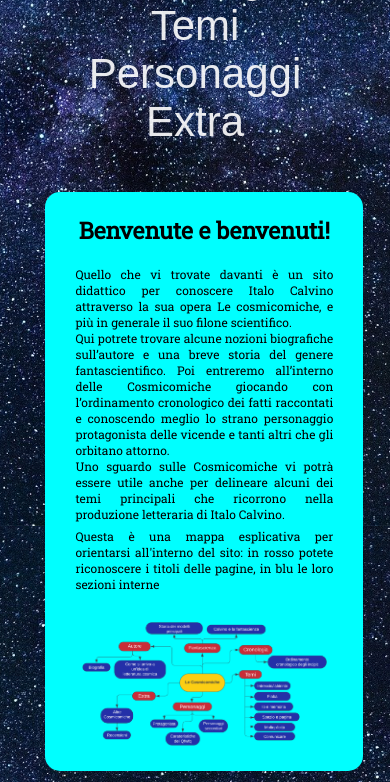
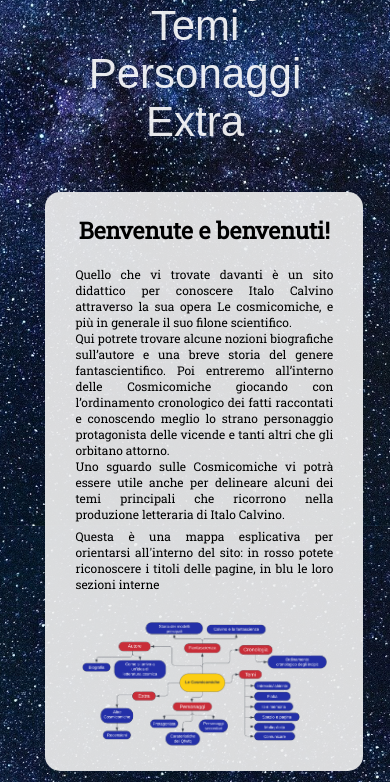
Before and after one commit to GiadaFerradini/GiadaFerradini.github.io, a PHP site: page /index.php in a window 390 px wide. Shown: the part 318-1100 px from the top of the page. Run offline with PHP 8.4, Linux system fonts and the light colour scheme; some web fonts are replaced.

Commit message:
Update Index.css

```diff
--- a/Index.css
+++ b/Index.css
@@ -454,8 +454,6 @@ p.rec {
 
 @media only screen and (max-width: 1200px) {
 
-	.contenitore{background-color: #ee87e2;}
-
 	.cronologia {
 		width: 95%;
 		overflow: scroll;
@@ -491,14 +489,13 @@ p.rec {
 @media only screen and (max-width: 950px) {
 
 	.contenitore{
-		background-color: yellow;
-    	width: 85%;
+    		width: 85%;
 		float: left;
 	}
 
 	.Scatola{
 		display: block;
-    	width: 85%;
+    		width: 85%;
 		float: left;
 	}
 
@@ -540,10 +537,6 @@ p.rec {
 
 	@media only screen and (max-width: 750px) {
 
-		.contenitore{
-
-			background-color:rgb(158, 11, 158);
-		}
 
 		.contenitore h2{
 			font-size: 23px;
@@ -603,7 +596,6 @@ p.rec {
 
 	@media only screen and (max-width: 600px) {
 
-		.contenitore{background-color:aqua;}
 
 		.contenitore p{
 			font-size: 12px;
```
